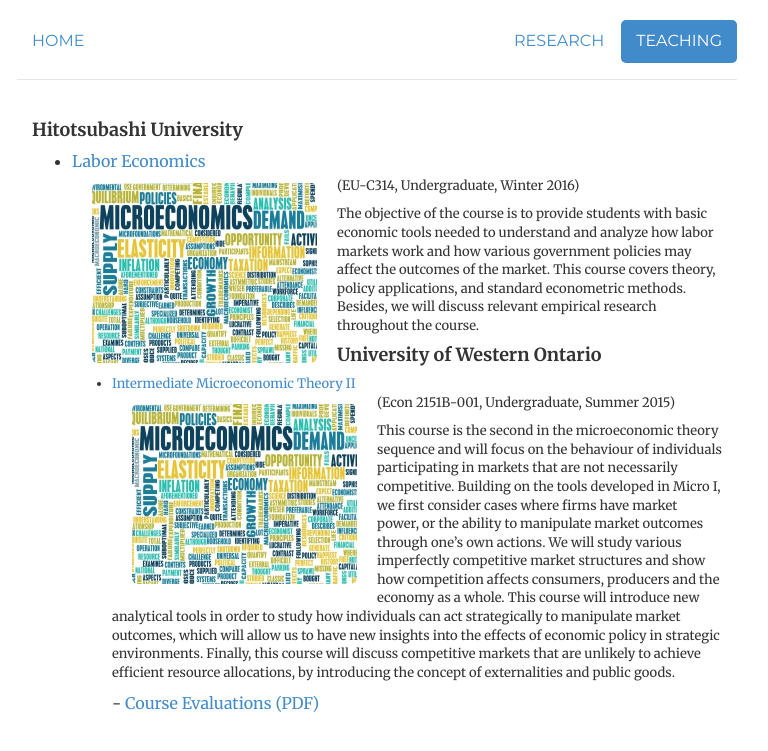
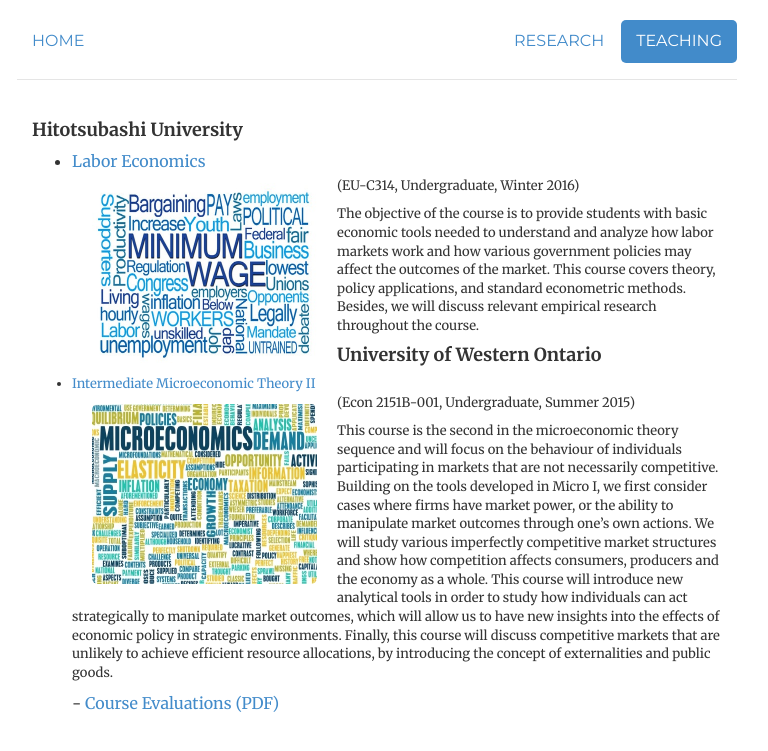
Before and after one commit to morihiroaki/morihiroaki.github.io, a Jekyll site: the page built from teaching.html, in a window 1280 px wide. Shown: the top 751 px of the page, without its empty margins (263-1031 px from the left). Built offline with Jekyll 4.4.1, drawn with Linux system fonts in a browser that asks for light colours.

Commit message:
Update teaching.html

```diff
--- a/teaching.html
+++ b/teaching.html
@@ -9,11 +9,12 @@
     <h4>Hitotsubashi University</h4>
 <ul style="list-style-type:disc">
   <li><a target="_blank" href="/files/ul_syllabus.pdf" title="Syllabus">Labor Economics</a></li>
-<img  class="img-rounded" src="files/micro_image.jpg" height="180" width="225" style='float: left;' hspace="20" vspace="10">
+<img  class="img-rounded" src="files/image_labor2.jpg" height="180" width="225" style='float: left;' hspace="20" vspace="10">
 <p><font size="2">(EU-C314, Undergraduate, Winter 2016)  </p>
 <p><font size="2">The objective of the course is to provide students with basic economic tools
   needed to understand and analyze how labor markets work and how various government policies may affect the outcomes of the market. This course covers theory, policy applications, and standard econometric methods. Besides, we will discuss relevant empirical research throughout the course.</p>
-  <h4>University of Western Ontario</h4>
+  </ul>
+    <h4>University of Western Ontario</h4>
 <ul style="list-style-type:disc">
   <li><a target="_blank" href="/files/2151_2015S_syllabus.pdf" title="Syllabus">Intermediate Microeconomic Theory II</a></li>
 <img  class="img-rounded" src="files/micro_image.jpg" height="180" width="225" style='float: left;' hspace="20" vspace="10">
```
